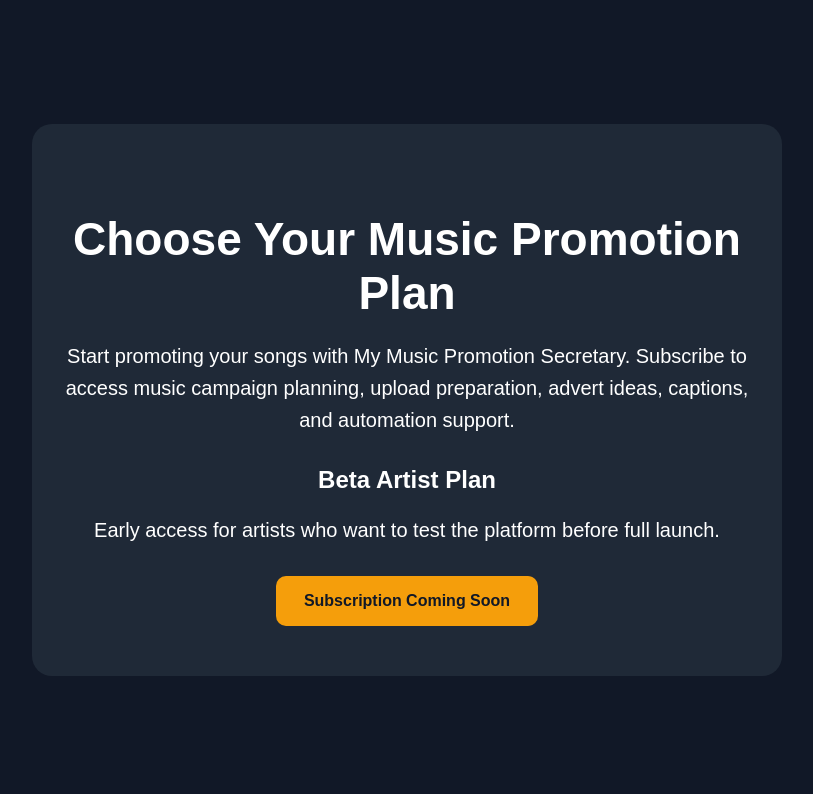
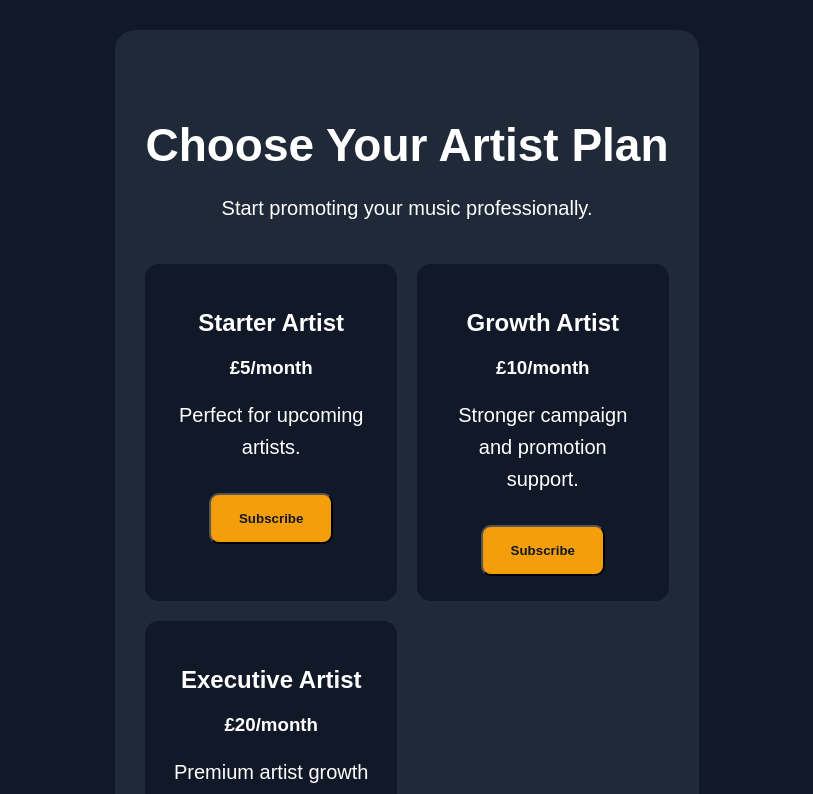
Before and after one commit to paulakotaibe-art/my-music-promotion-secretary, a Next.js app: page /pricing in a window 1280 px wide. Shown: the top 794 px of the page, without its empty margins (233-1046 px from the left). Built offline with nearby package versions, Linux system fonts and the light colour scheme.

Commit message:
git add . git commit -m "Add Stripe subscription checkout system" git push

```diff
--- a/app/pricing/page.js
+++ b/app/pricing/page.js
@@ -1,25 +1,134 @@
+"use client";
+
+import { useState } from "react";
+
 export default function PricingPage() {
+  const [loadingPlan, setLoadingPlan] = useState("");
+
+  const startCheckout = async (plan) => {
+    try {
+      setLoadingPlan(plan);
+
+      const response = await fetch(
+        "/api/create-checkout-session",
+        {
+          method: "POST",
+
+          headers: {
+            "Content-Type": "application/json",
+          },
+
+          body: JSON.stringify({ plan }),
+        }
+      );
+
+      const data = await response.json();
+
+      if (data.error) {
+        alert(data.error);
+        setLoadingPlan("");
+        return;
+      }
+
+      window.location.href = data.url;
+    } catch (error) {
+      alert("Something went wrong.");
+      setLoadingPlan("");
+    }
+  };
+
   return (
     <main className="container">
       <section className="hero">
-        <h1>Choose Your Music Promotion Plan</h1>
+        <h1>Choose Your Artist Plan</h1>
 
         <p>
-          Start promoting your songs with My Music Promotion Secretary.
-          Subscribe to access music campaign planning, upload preparation,
-          advert ideas, captions, and automation support.
+          Start promoting your music professionally.
         </p>
 
-        <h2>Beta Artist Plan</h2>
+        <div
+          style={{
+            display: "grid",
+            gridTemplateColumns:
+              "repeat(auto-fit, minmax(250px, 1fr))",
+            gap: "20px",
+            marginTop: "40px",
+          }}
+        >
+          <div style={cardStyle}>
+            <h2>Starter Artist</h2>
 
-        <p>
-          Early access for artists who want to test the platform before full launch.
-        </p>
+            <h3>£5/month</h3>
 
-        <a className="button" href="/">
-          Subscription Coming Soon
-        </a>
+            <p>
+              Perfect for upcoming artists.
+            </p>
+
+            <button
+              className="button"
+              onClick={() =>
+                startCheckout("starter")
+              }
+              disabled={loadingPlan === "starter"}
+            >
+              {loadingPlan === "starter"
+                ? "Loading..."
+                : "Subscribe"}
+            </button>
+          </div>
+
+          <div style={cardStyle}>
+            <h2>Growth Artist</h2>
+
+            <h3>£10/month</h3>
+
+            <p>
+              Stronger campaign and promotion support.
+            </p>
+
+            <button
+              className="button"
+              onClick={() =>
+                startCheckout("growth")
+              }
+              disabled={loadingPlan === "growth"}
+            >
+              {loadingPlan === "growth"
+                ? "Loading..."
+                : "Subscribe"}
+            </button>
+          </div>
+
+          <div style={cardStyle}>
+            <h2>Executive Artist</h2>
+
+            <h3>£20/month</h3>
+
+            <p>
+              Premium artist growth tools and support.
+            </p>
+
+            <button
+              className="button"
+              onClick={() =>
+                startCheckout("executive")
+              }
+              disabled={loadingPlan === "executive"}
+            >
+              {loadingPlan === "executive"
+                ? "Loading..."
+                : "Subscribe"}
+            </button>
+          </div>
+        </div>
       </section>
     </main>
   );
 }
+
+const cardStyle = {
+  background: "#111827",
+  padding: "25px",
+  borderRadius: "14px",
+  textAlign: "center",
+};
```
